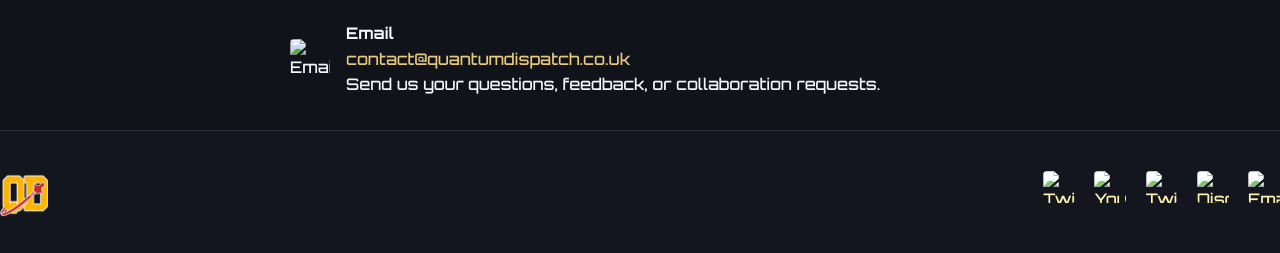
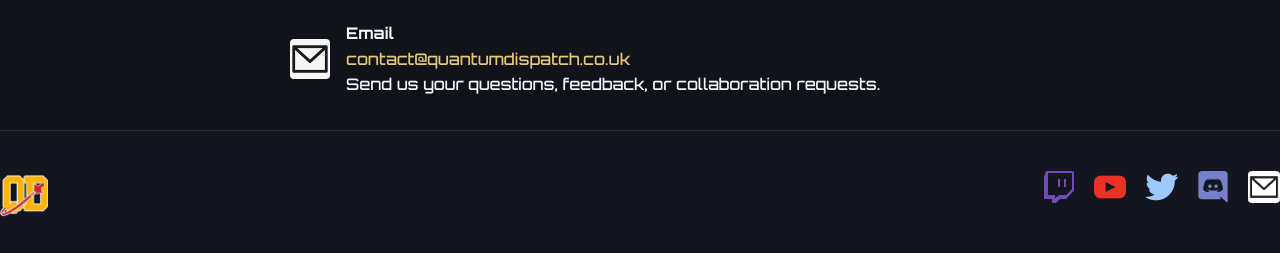
Before and after one commit to CJRadley/cjradley.github.io, a plain HTML site: page pages/socials.html in a window 1280 px wide. Shown: the part 650-903 px from the top of the page. Drawn offline with Linux system fonts and the light colour scheme.

Commit message:
.png updates for socials

```diff
--- a/includes/footer.html
+++ b/includes/footer.html
@@ -12,11 +12,11 @@
             </ul>
         </nav>
         <div class="footer-social">
-            <a href="#"><img src="images/social-twitch.png" alt="Twitch"></a>
-            <a href="#"><img src="images/social-youtube.png" alt="YouTube"></a>
-            <a href="#"><img src="images/social-twitter.png" alt="Twitter"></a>
-            <a href="#"><img src="images/social-discord.png" alt="Discord"></a>
-            <a href="#"><img src="images/social-main.png" alt="Email"></a>
+            <a href="https://www.twitch.tv/quantumdispatch"><img src="/images/social-twitch.png" alt="Twitch"></a>
+            <a href="https://www.youtube.com/@QuantumDispatch"><img src="/images/social-youtube.png" alt="YouTube"></a>
+            <a href="https://www.x.com/quantumdispatch"><img src="/images/social-twitter.png" alt="Twitter"></a>
+            <a href="https://discord.gg/RWdru3NGBh"><img src="/images/social-discord.png" alt="Discord"></a>
+            <a href="mailto:contact@quantumdispatch.co.uk"><img src="/images/social-mail.png" alt="Email"></a>
         </div>
         <div class="footer-copy">
             &copy; 2024 Quantum Dispatch Podcast. Not affiliated with Cloud Imperium Games.<br>
--- a/includes/header.html
+++ b/includes/header.html
@@ -1,6 +1,6 @@
 <header class="site-header">
     <div class="header-inner">
-        <a href="/home.html" class="logo">
+        <a href="/index.html" class="logo">
             <img src="/images/logo.ico" alt="Quantum Dispatch Podcast Logo">
         </a>
         <button class="mobile-nav-toggle" aria-label="Open navigation" aria-expanded="false">
--- a/js/main.js
+++ /dev/null
@@ -1,2 +0,0 @@
-// Main JavaScript file for Quantum Drive Podcast site
-// Add interactivity/scripts here in the future
--- a/pages/socials.html
+++ b/pages/socials.html
@@ -19,7 +19,7 @@
                     <img src="../images/social-discord.png" alt="Discord" style="width:40px;height:40px;margin-right:1rem;">
                     <div>
                         <strong>Discord</strong><br>
-                        <a href="https://discord.gg/yourdiscord" target="_blank">Join our Discord community</a><br>
+                        <a href="https://discord.gg/RWdru3NGBh" target="_blank">Join our Discord community</a><br>
                         <span>Chat, join events, and connect with the crew and listeners.</span>
                     </div>
                 </li>
@@ -48,7 +48,7 @@
                     </div>
                 </li>
                 <li style="display: flex; align-items: center; margin-bottom: 1.5rem;">
-                    <img src="../images/social-main.png" alt="Email" style="width:40px;height:40px;margin-right:1rem;">
+                    <img src="../images/social-mail.png" alt="Email" style="width:40px;height:40px;margin-right:1rem;">
                     <div>
                         <strong>Email</strong><br>
                         <a href="mailto:contact@quantumdispatch.co.uk">contact@quantumdispatch.co.uk</a><br>
```
Also changed, not shown: images/hero-bg.jpg (renamed from images/hero-bg-placeholder.jpg), images/social-discord-placeholder.png (deleted), images/social-discord.png (added), images/social-mail.png (added), images/social-twitch.png (added), images/social-twitter-placeholder.png (deleted), images/social-twitter.png (added), images/social-youtube-placeholder.png (deleted), images/social-youtube.png (added), js/youtube-episodes.js (line endings or trailing spaces).
